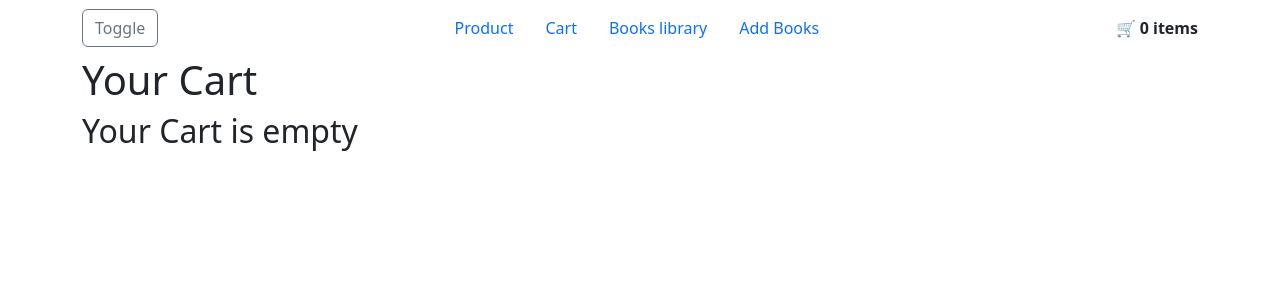
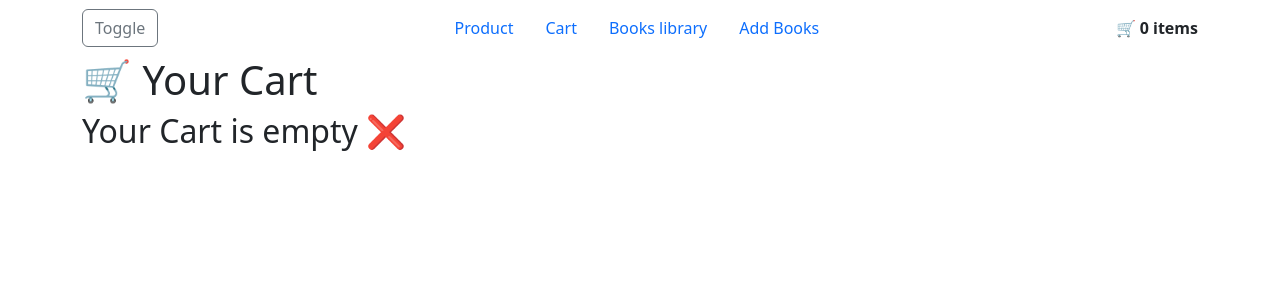
Before and after one commit to Sourabhpande532/cartzilla, a React (Create React App) app: page /cart in a window 1280 px wide. Shown: the top 300 px of the page. Built offline with nearby package versions, Linux system fonts and the light colour scheme.

Commit message:
Add Icons

```diff
--- a/src/pages/Cart.js
+++ b/src/pages/Cart.js
@@ -4,7 +4,7 @@ export const Cart = () => {
   const { cart } = useCart();
   return (
     <div>
-      <h1>Your Cart</h1>
+      <h1>🛒 Your Cart</h1>
       {cart.length > 0 ? (
         <div>
           {cart.map((item) => {
@@ -26,7 +26,7 @@ export const Cart = () => {
         </div>
       ) : (
         <>
-          <h2>Your Cart is empty</h2>
+          <h2>Your Cart is empty ❌</h2>
         </>
       )}
     </div>
```
